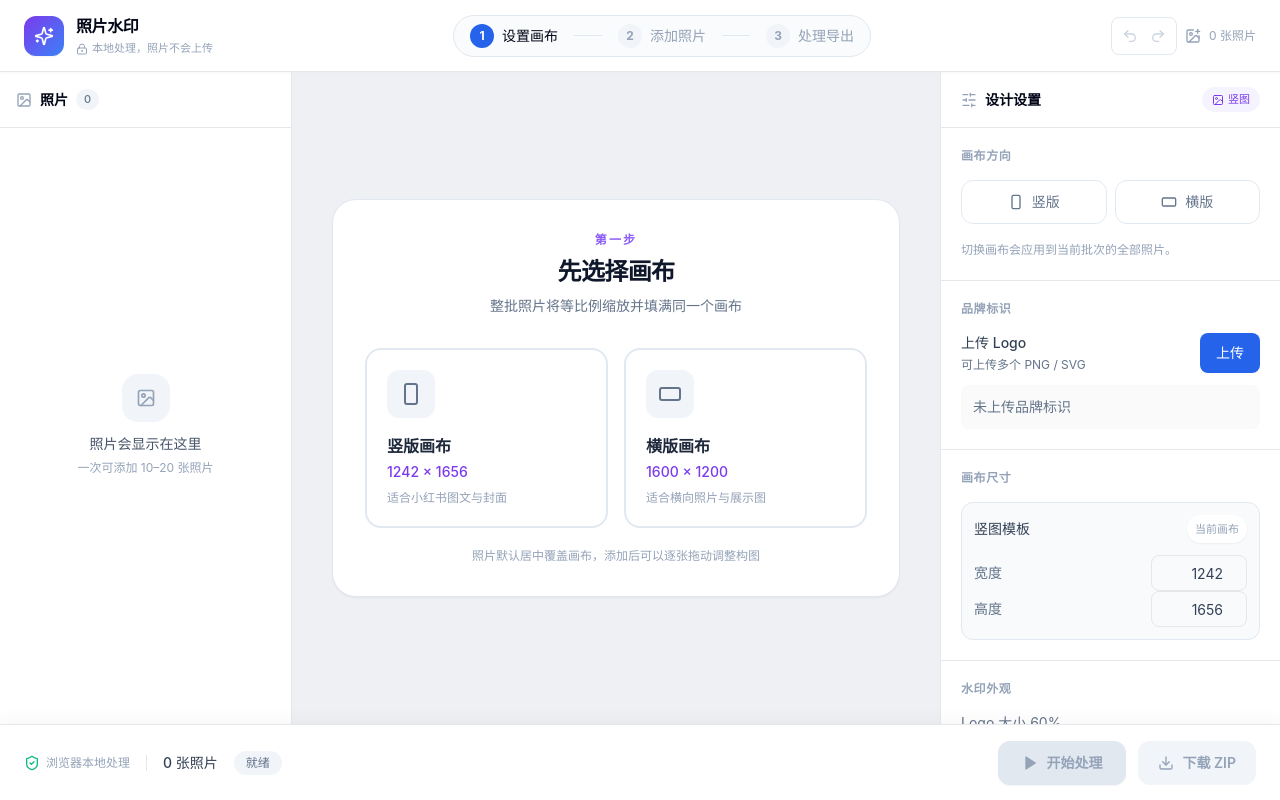
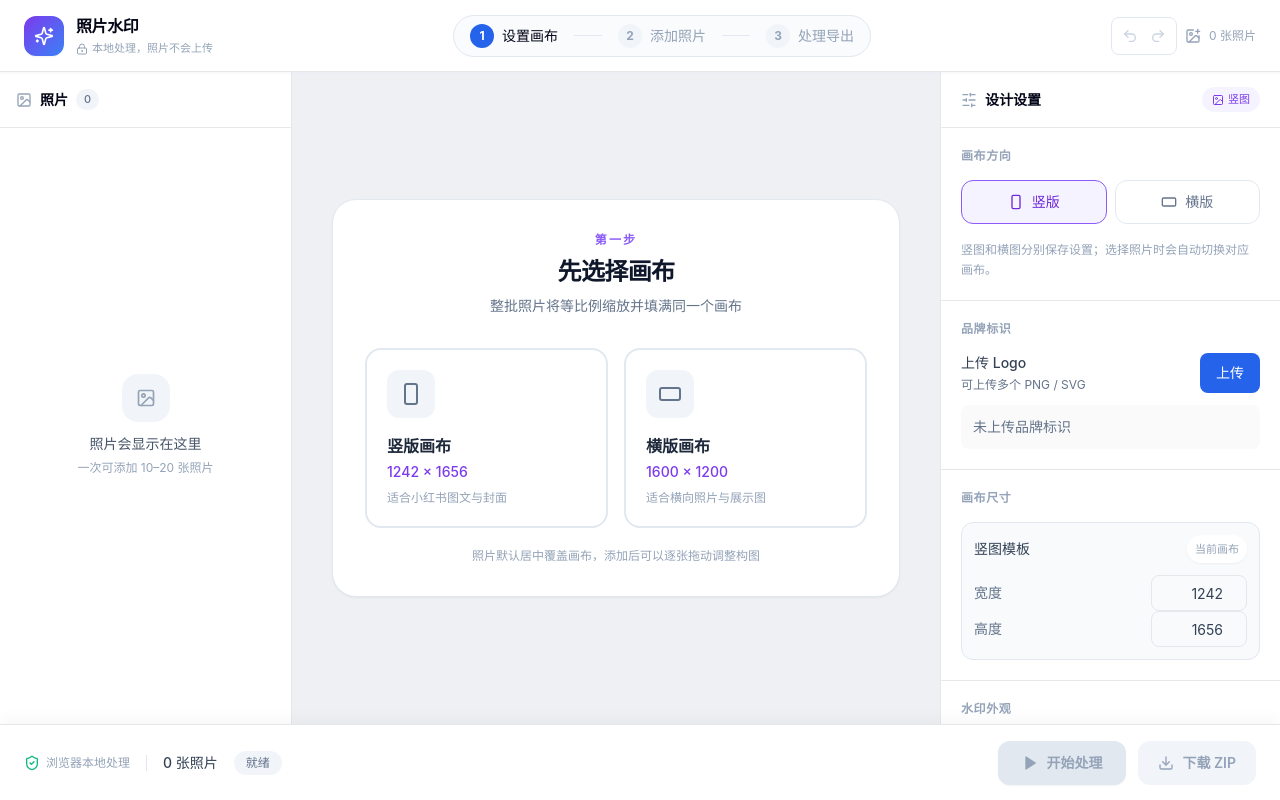
Before and after one commit to sweetCurious/photo-watermark-tool, a React (Vite) app: page / in a window 1280 px wide. Built offline with nearby package versions, Linux system fonts and the light colour scheme.

Commit message:
fix: separate portrait and landscape settings

```diff
--- a/src/components/image/ImageList.tsx
+++ b/src/components/image/ImageList.tsx
@@ -3,7 +3,7 @@ import { useLogoOverlays } from '../../hooks/useLogoOverlays';
 import { useImageStore } from '../../store/imageStore';
 import { useLogoStore } from '../../store/logoStore';
 import { OutputSize, TemplateSettings, useSettingsStore } from '../../store/settingsStore';
-import { UploadedImage } from '../../types/image';
+import { ImageOrientation, UploadedImage } from '../../types/image';
 import { FilePicker } from '../upload/FilePicker';
 import { CompositionThumbnail } from './CompositionThumbnail';
 import { LogoOverlay } from './previewUtils';
@@ -32,7 +32,7 @@ function ImageItem({
   image,
   index,
   isSelected,
-  logoOverlays,
+  logoOverlaysByOrientation,
   onRemove,
   onSelect,
   outputSize,
@@ -41,7 +41,7 @@ function ImageItem({
   image: UploadedImage;
   index: number;
   isSelected: boolean;
-  logoOverlays: LogoOverlay[];
+  logoOverlaysByOrientation: Record<ImageOrientation, LogoOverlay[]>;
   onRemove: () => void;
   onSelect: () => void;
   outputSize: OutputSize | null;
@@ -65,7 +65,7 @@ function ImageItem({
           <CompositionThumbnail
             image={image}
             index={index}
-            logoOverlays={logoOverlays}
+            logoOverlays={logoOverlaysByOrientation[image.orientation]}
             outputSize={outputSize}
             template={template}
           />
@@ -108,17 +108,26 @@ export function ImageList() {
   const removeImage = useImageStore((state) => state.removeImage);
   const clearImages = useImageStore((state) => state.clearImages);
   const logos = useLogoStore((state) => state.logos);
-  const canvasOrientation = useSettingsStore((state) => state.canvasOrientation);
   const outputSizes = useSettingsStore((state) => state.outputSizes);
   const templates = useSettingsStore((state) => state.templates);
-  const outputSize = canvasOrientation ? outputSizes[canvasOrientation] : null;
-  const template = canvasOrientation ? templates[canvasOrientation] : null;
-  const { overlays: logoOverlays } = useLogoOverlays({
-    enabled: images.length > 0 && canvasOrientation !== null,
+  const hasPortraitImages = images.some((image) => image.orientation === 'portrait');
+  const hasLandscapeImages = images.some((image) => image.orientation === 'landscape');
+  const { overlays: portraitLogoOverlays } = useLogoOverlays({
+    enabled: hasPortraitImages,
     logos,
-    outputSize,
-    template,
+    outputSize: outputSizes.portrait,
+    template: templates.portrait,
   });
+  const { overlays: landscapeLogoOverlays } = useLogoOverlays({
+    enabled: hasLandscapeImages,
+    logos,
+    outputSize: outputSizes.landscape,
+    template: templates.landscape,
+  });
+  const logoOverlaysByOrientation = {
+    landscape: landscapeLogoOverlays,
+    portrait: portraitLogoOverlays,
+  };
 
   return (
     <div className="flex min-h-0 flex-1 flex-col">
@@ -152,11 +161,11 @@ export function ImageList() {
               index={index}
               isSelected={image.id === selectedImageId}
               key={image.id}
-              logoOverlays={logoOverlays}
+              logoOverlaysByOrientation={logoOverlaysByOrientation}
               onRemove={() => removeImage(image.id)}
               onSelect={() => selectImage(image.id)}
-              outputSize={outputSize}
-              template={template}
+              outputSize={outputSizes[image.orientation]}
+              template={templates[image.orientation]}
             />
           ))
         )}
--- a/src/components/image/ImagePreview.tsx
+++ b/src/components/image/ImagePreview.tsx
@@ -34,10 +34,11 @@ export function ImagePreview() {
   const canvasOrientation = useSettingsStore((state) => state.canvasOrientation);
   const setTemplate = useSettingsStore((state) => state.setTemplate);
   const selectedImage = images.find((image) => image.id === selectedImageId) ?? null;
-  const selectedOutputSize = canvasOrientation ? outputSizes[canvasOrientation] : null;
-  const selectedTemplate = canvasOrientation ? templates[canvasOrientation] : null;
+  const activeOrientation = selectedImage?.orientation ?? canvasOrientation;
+  const selectedOutputSize = activeOrientation ? outputSizes[activeOrientation] : null;
+  const selectedTemplate = activeOrientation ? templates[activeOrientation] : null;
   const { overlays: logoOverlays, setOverlays: setLogoOverlays } = useLogoOverlays({
-    enabled: Boolean(selectedImageId && canvasOrientation),
+    enabled: Boolean(selectedImageId && activeOrientation),
     logos,
     outputSize: selectedOutputSize,
     template: selectedTemplate,
@@ -45,7 +46,7 @@ export function ImagePreview() {
   const { fitScale, previewViewportRef } = usePreviewFitScale(selectedOutputSize);
   const compositionMode = useCompositionMode({
     image: selectedImage,
-    resetKey: `${canvasOrientation ?? 'none'}:${selectedImageId ?? 'none'}`,
+    resetKey: `${activeOrientation ?? 'none'}:${selectedImageId ?? 'none'}`,
     updateComposition: updateImageComposition,
   });
   const displayScale = fitScale * (previewScale / 100);
@@ -130,14 +131,14 @@ export function ImagePreview() {
     if (
       !dragState ||
       dragState.pointerId !== event.pointerId ||
-      !canvasOrientation ||
+      !activeOrientation ||
       !selectedOutputSize ||
       !selectedTemplate
     ) {
       return;
     }
 
-    setTemplate(canvasOrientation, {
+    setTemplate(activeOrientation, {
       ...selectedTemplate,
       logo: {
         ...selectedTemplate.logo,
--- a/src/components/settings/SettingsPanel.tsx
+++ b/src/components/settings/SettingsPanel.tsx
@@ -1,6 +1,7 @@
 import { ImageIcon, RectangleHorizontal, RectangleVertical, SlidersHorizontal } from 'lucide-react';
 import { ReactNode } from 'react';
 import { JPG_QUALITY } from '../../services/exportService';
+import { useImageStore } from '../../store/imageStore';
 import { TemplateSettings, useSettingsStore } from '../../store/settingsStore';
 import { ImageOrientation } from '../../types/image';
 import { LogoUploader } from '../logo/LogoUploader';
@@ -211,10 +212,26 @@ function OutputCard() {
 }
 
 export function SettingsPanel() {
+  const images = useImageStore((state) => state.images);
+  const selectedImageId = useImageStore((state) => state.selectedImageId);
+  const selectImage = useImageStore((state) => state.selectImage);
   const canvasOrientation = useSettingsStore((state) => state.canvasOrientation);
   const setCanvasOrientation = useSettingsStore((state) => state.setCanvasOrientation);
-  const selectedTemplate: ImageOrientation = canvasOrientation ?? 'portrait';
+  const selectedImage = images.find((image) => image.id === selectedImageId);
+  const selectedTemplate: ImageOrientation =
+    selectedImage?.orientation ?? canvasOrientation ?? 'portrait';
   const orientationLabel = selectedTemplate === 'portrait' ? '竖图' : '横图';
+
+  function selectOrientation(orientation: ImageOrientation) {
+    const matchingImage = images.find((image) => image.orientation === orientation);
+
+    if (matchingImage) {
+      selectImage(matchingImage.id);
+      return;
+    }
+
+    setCanvasOrientation(orientation);
+  }
 
   return (
     <aside className="flex w-[340px] shrink-0 flex-col border-l border-border-default bg-background-panel">
@@ -236,19 +253,21 @@ export function SettingsPanel() {
             ] as const).map(([orientation, label, Icon]) => (
               <button
                 className={`flex h-11 items-center justify-center gap-2 rounded-xl border text-sm font-medium ${
-                  selectedTemplate === orientation && canvasOrientation
+                  selectedTemplate === orientation
                     ? 'border-violet-500 bg-violet-50 text-violet-700'
                     : 'border-slate-200 text-slate-500 hover:bg-slate-50'
                 }`}
                 key={orientation}
-                onClick={() => setCanvasOrientation(orientation)}
+                onClick={() => selectOrientation(orientation)}
                 type="button"
               >
                 <Icon className="size-4" /> {label}
               </button>
             ))}
           </div>
-          <p className="text-xs leading-5 text-slate-400">切换画布会应用到当前批次的全部照片。</p>
+          <p className="text-xs leading-5 text-slate-400">
+            竖图和横图分别保存设置；选择照片时会自动切换对应画布。
+          </p>
         </SettingsCard>
         <SettingsCard title="品牌标识">
           <LogoUploader />
--- a/src/hooks/useImageProcessing.ts
+++ b/src/hooks/useImageProcessing.ts
@@ -40,11 +40,10 @@ export function useImageProcessing() {
 
     try {
       const files = await processImages({
-        canvasOrientation,
         images,
         logos,
-        outputSize: outputSizes[canvasOrientation],
-        template: templates[canvasOrientation],
+        outputSizes,
+        templates,
         signal: abortController.signal,
         onImageStatus: updateImageStatus,
         onProgress: () =>
--- a/src/services/imageProcessingService.ts
+++ b/src/services/imageProcessingService.ts
@@ -19,11 +19,10 @@ interface DrawableImage {
 }
 
 interface ProcessImagesParams {
-  canvasOrientation: ImageOrientation;
   images: UploadedImage[];
   logos: LogoAsset[];
-  outputSize: OutputSize;
-  template: TemplateSettings;
+  outputSizes: Record<ImageOrientation, OutputSize>;
+  templates: Record<ImageOrientation, TemplateSettings>;
   signal: AbortSignal;
   onImageError: (error: unknown) => void;
   onImageStatus: (id: string, status: UploadedImageStatus) => void;
@@ -128,15 +127,14 @@ export async function renderProcessedCanvas(
 }
 
 export async function processImages({
-  canvasOrientation,
   images,
   logos,
   onImageError,
   onImageStatus,
   onProgress,
-  outputSize,
+  outputSizes,
   signal,
-  template,
+  templates,
 }: ProcessImagesParams): Promise<JpgExportResult[]> {
   let nextIndex = 0;
   const exportedFiles: JpgExportResult[] = [];
@@ -154,9 +152,9 @@ export async function processImages({
         const canvas = await renderProcessedCanvas(
           image,
           drawableLogos,
-          canvasOrientation,
-          outputSize,
-          template,
+          image.orientation,
+          outputSizes[image.orientation],
+          templates[image.orientation],
           signal,
         );
         try {
--- a/src/store/imageStore.ts
+++ b/src/store/imageStore.ts
@@ -2,6 +2,7 @@ import { create } from 'zustand';
 import { toast } from 'sonner';
 import { decodeImageFile } from '../services/imageDecodeService';
 import { useHistoryStore } from './historyStore';
+import { useSettingsStore } from './settingsStore';
 import { ImageComposition, UploadedImage, UploadedImageStatus } from '../types/image';
 import { revokeObjectUrl } from '../utils/memory';
 
@@ -32,10 +33,16 @@ export const useImageStore = create<ImageStore>((set) => ({
     files.forEach((file) => {
       decodeImageFile(file)
         .then((image) =>
-          set((state) => ({
-            images: [...state.images, image],
-            selectedImageId: state.selectedImageId ?? image.id,
-          })),
+          set((state) => {
+            if (!state.selectedImageId) {
+              useSettingsStore.getState().setCanvasOrientation(image.orientation);
+            }
+
+            return {
+              images: [...state.images, image],
+              selectedImageId: state.selectedImageId ?? image.id,
+            };
+          }),
         )
         .catch((error: unknown) => {
           console.error('Image Load Failed', error);
@@ -43,7 +50,16 @@ export const useImageStore = create<ImageStore>((set) => ({
         });
     });
   },
-  selectImage: (id) => set({ selectedImageId: id }),
+  selectImage: (id) =>
+    set((state) => {
+      const image = state.images.find((candidate) => candidate.id === id);
+
+      if (image) {
+        useSettingsStore.getState().setCanvasOrientation(image.orientation);
+      }
+
+      return { selectedImageId: id };
+    }),
   removeImage: (id) =>
     set((state) => {
       useHistoryStore.getState().clear();
```
